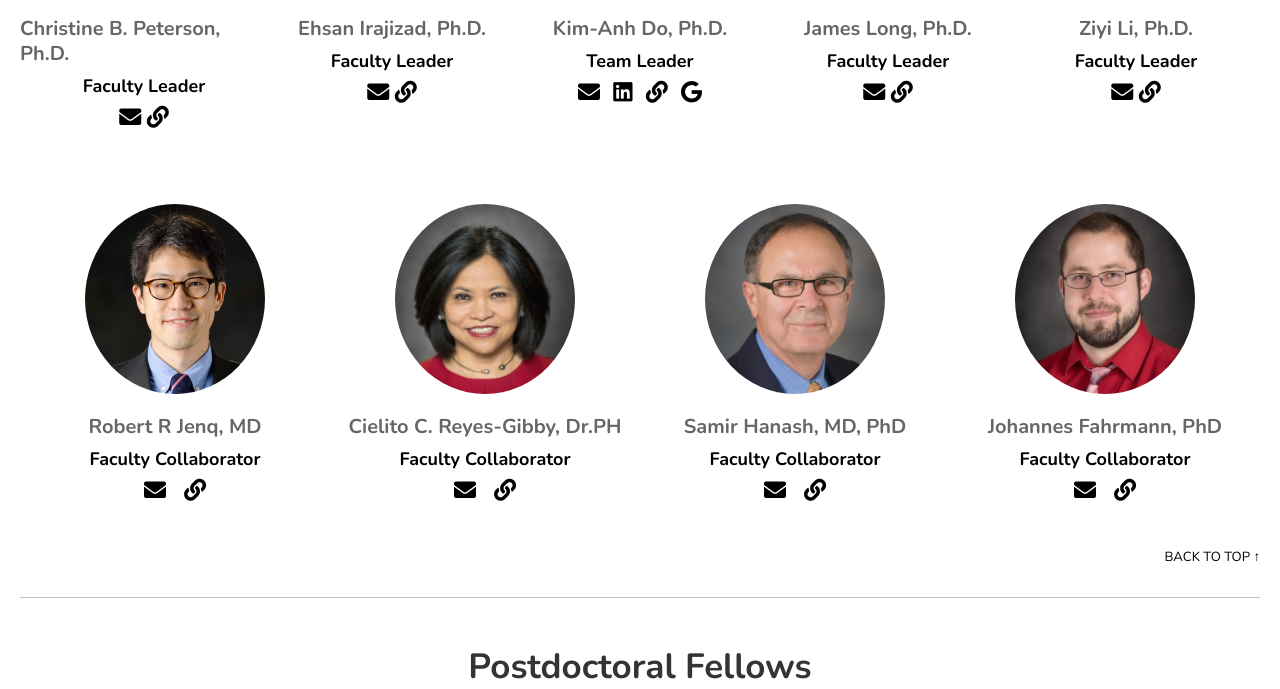
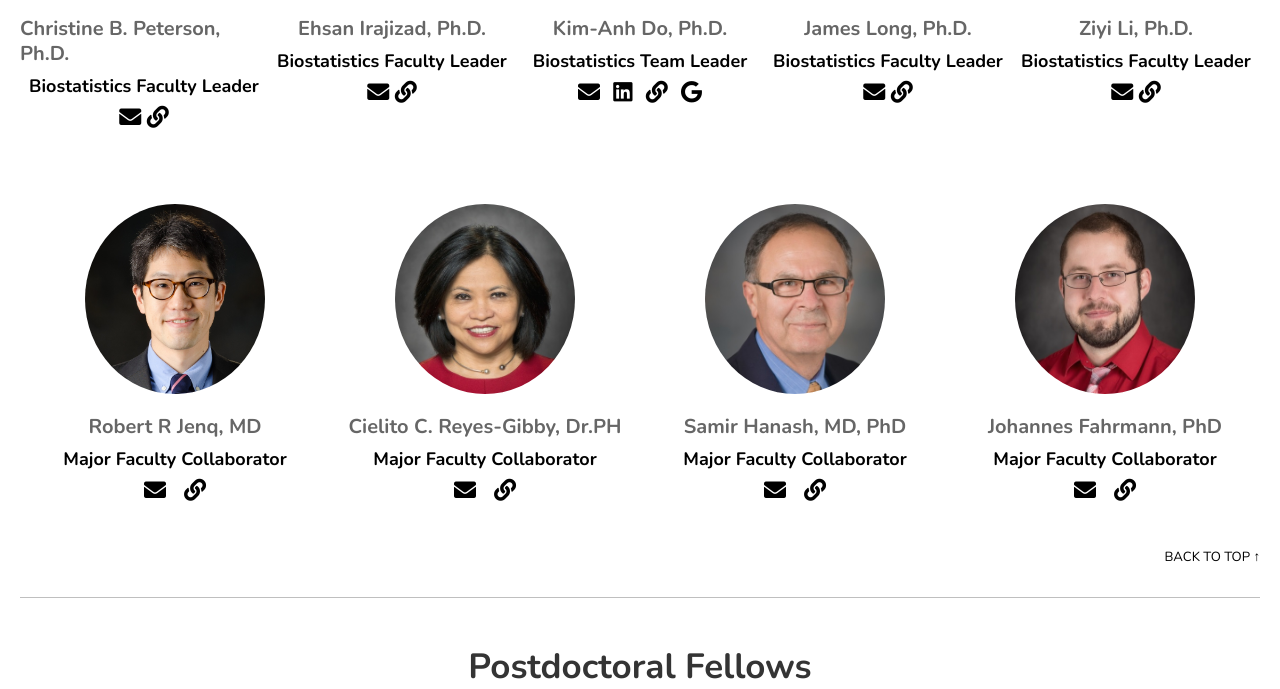
Before and after one commit to KimAnhDoMDA/COSMIC, a Jekyll site: the page built from pages/people.md, in a window 1280 px wide and 900 px high, scrolled down 315 px, cut to the strip 211-900 px from the top of the window. Built offline with Jekyll 4.4.1, drawn with Linux system fonts in a browser that asks for light colours; cached includes are drawn as plain includes; nearby versions of some CDN libraries.

Commit message:
Update Splash and People page

```diff
--- a/pages/people.md
+++ b/pages/people.md
@@ -20,7 +20,7 @@ layout: splash
           </p>
           <p class="text-blk position" style="margin-top:-1em;">
           <a href="https://faculty.mdanderson.org/profiles/christine_peterson.html" target="_blank" style="text-decoration: none; color: black;">
-            Faculty Leader
+            Biostatistics Faculty Leader
           </a>
           </p>
           <div class="social-media-links">
@@ -43,7 +43,7 @@ layout: splash
           </p>
           <p class="text-blk position" style="margin-top:-1em;">
           <a href="../assets/EhsanIrajizadCV.pdf" target="_blank" style="text-decoration: none; color: black;">
-            Faculty Leader
+            Biostatistics Faculty Leader
           </a>
           </p>
           <div class="social-media-links">
@@ -66,7 +66,7 @@ layout: splash
                     </p>
                     <p class="text-blk position" style="margin-top:-1em;">
                     <a href="https://faculty.mdanderson.org/profiles/kim-anh_do.html" target="_blank" style="text-decoration: none; color: black;">
-                      Team Leader
+                      Biostatistics Team Leader
                     </a>
                     </p>
                     <div class="social-media-links1">
@@ -95,7 +95,7 @@ layout: splash
           </p>
           <p class="text-blk position" style="margin-top:-1em;">
           <a href="https://faculty.mdanderson.org/profiles/james_long.html" target="_blank" style="text-decoration: none; color: black;">
-            Faculty Leader
+            Biostatistics Faculty Leader
           </a>
           </p>
           <div class="social-media-links">
@@ -118,7 +118,7 @@ layout: splash
           </p>
           <p class="text-blk position" style="margin-top:-1em;">
           <a href="https://faculty.mdanderson.org/profiles/ziyi_li.html" target="_blank" style="text-decoration: none; color: black;">
-            Faculty Leader
+            Biostatistics Faculty Leader
           </a>
           </p>
           <div class="social-media-links">
@@ -147,7 +147,7 @@ layout: splash
                       </p>
                       <p class="text-blk position" style="margin-top:-1em;">
                       <a href="https://faculty.mdanderson.org/profiles/robert_jenq.html" target="_blank" style="text-decoration: none; color: black;">
-                        Faculty Collaborator
+                        Major Faculty Collaborator
                       </a>
                       </p>
                       <div class="social-media-links">
@@ -170,7 +170,7 @@ layout: splash
                     </p>
                     <p class="text-blk position" style="margin-top:-1em;">
                     <a href="https://faculty.mdanderson.org/profiles/robert_jenq.html" target="_blank" style="text-decoration: none; color: black;">
-                      Faculty Collaborator
+                      Major Faculty Collaborator
                     </a>
                     </p>
                     <div class="social-media-links">
@@ -193,7 +193,7 @@ layout: splash
                       </p>
                       <p class="text-blk position" style="margin-top:-1em;">
                       <a href="https://faculty.mdanderson.org/profiles/samir_hanash.html" target="_blank" style="text-decoration: none; color: black;">
-                        Faculty Collaborator
+                        Major Faculty Collaborator
                       </a>
                       </p>
                       <div class="social-media-links">
@@ -216,7 +216,7 @@ layout: splash
                       </p>
                       <p class="text-blk position" style="margin-top:-1em;">
                       <a href="https://faculty.mdanderson.org/profiles/johannes_fahrmann.html" target="_blank" style="text-decoration: none; color: black;">
-                        Faculty Collaborator
+                        Major Faculty Collaborator
                       </a>
                       </p>
                       <div class="social-media-links">
```
Also changed, not shown: pages/splash-page.md (+4 -4 lines).
